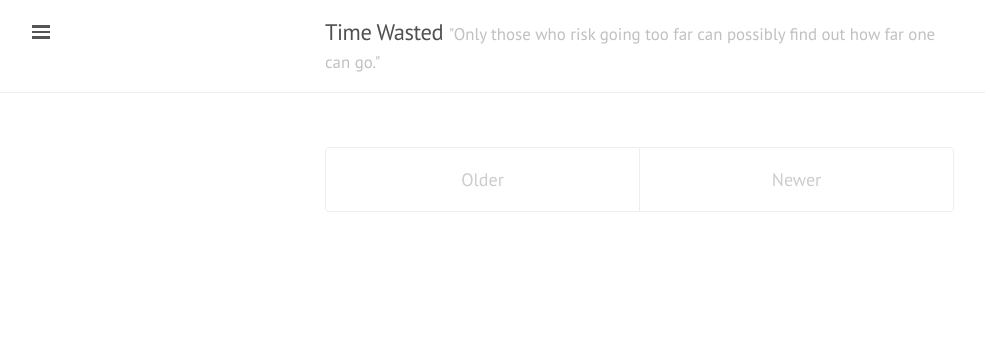
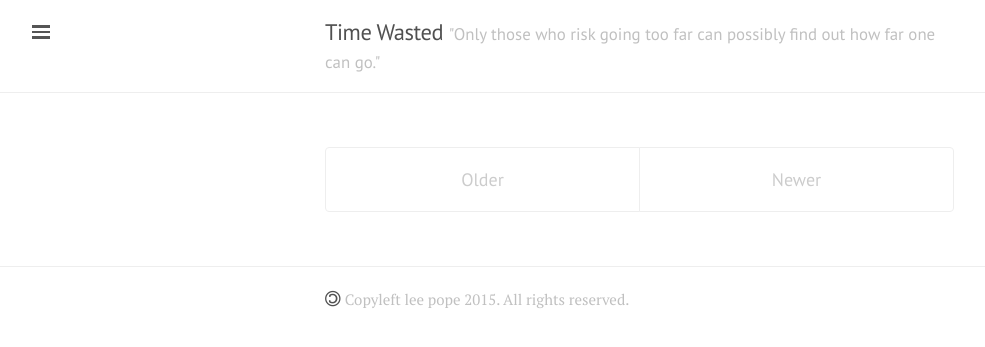
Before and after one commit to leepope/leepope.github.io, a Jekyll site: the page built from index.html, in a window 1280 px wide. Shown: the top 347 px of the page, without its empty margins (0-985 px from the left). Built offline with Jekyll 4.4.1, drawn with Linux system fonts in a browser that asks for light colours; nearby versions of some CDN libraries; the list of posts is cut into pages by our own code; comment, search, counter and statistics services are not loaded.

Commit message:
Added a footer

```diff
--- a/_includes/footer.html
+++ b/_includes/footer.html
@@ -0,0 +1,7 @@
+<div class="footer">
+  <div class="container">
+    <i class="fa fa-copyright fa-flip-horizontal"></i>
+    <small>Copyleft {{site.author.name}} {{ site.time | date: '%Y' }}. All
+      rights reserved.</small>
+  </div>
+</div>
--- a/_includes/sidebar.html
+++ b/_includes/sidebar.html
@@ -28,8 +28,5 @@
   </nav>
 
   <div class="sidebar-item">
-    <p>
-    <i class="fa fa-copyright fa-flip-horizontal"></i> Copyleft {{site.author.name}} {{ site.time | date: '%Y' }}. All rights reserved.
-    </p>
   </div>
 </div>
--- a/_layouts/default.html
+++ b/_layouts/default.html
@@ -21,8 +21,10 @@
 
       <div class="container content">
         {{ content }}
-        {% include footer.html %}
       </div>
+      <!--footer-->
+      {% include footer.html %}
+      <!--end footer-->
     </div>
 
     <label for="sidebar-checkbox" class="sidebar-toggle"></label>
--- a/_sass/custom.scss
+++ b/_sass/custom.scss
@@ -20,3 +20,17 @@ i.fa-small {
 .small {
   font-size: 0.7rem;
 }
+
+.footer {
+   padding-top: 1rem;
+   padding-bottom: 1rem;
+   margin-top: 3rem;
+   border-top: 1px solid #EEE;
+}
+
+.footer small {
+  font-weight: 400;
+  color: #c0c0c0;
+  letter-spacing: 0;
+  text-align: center;
+}
```
